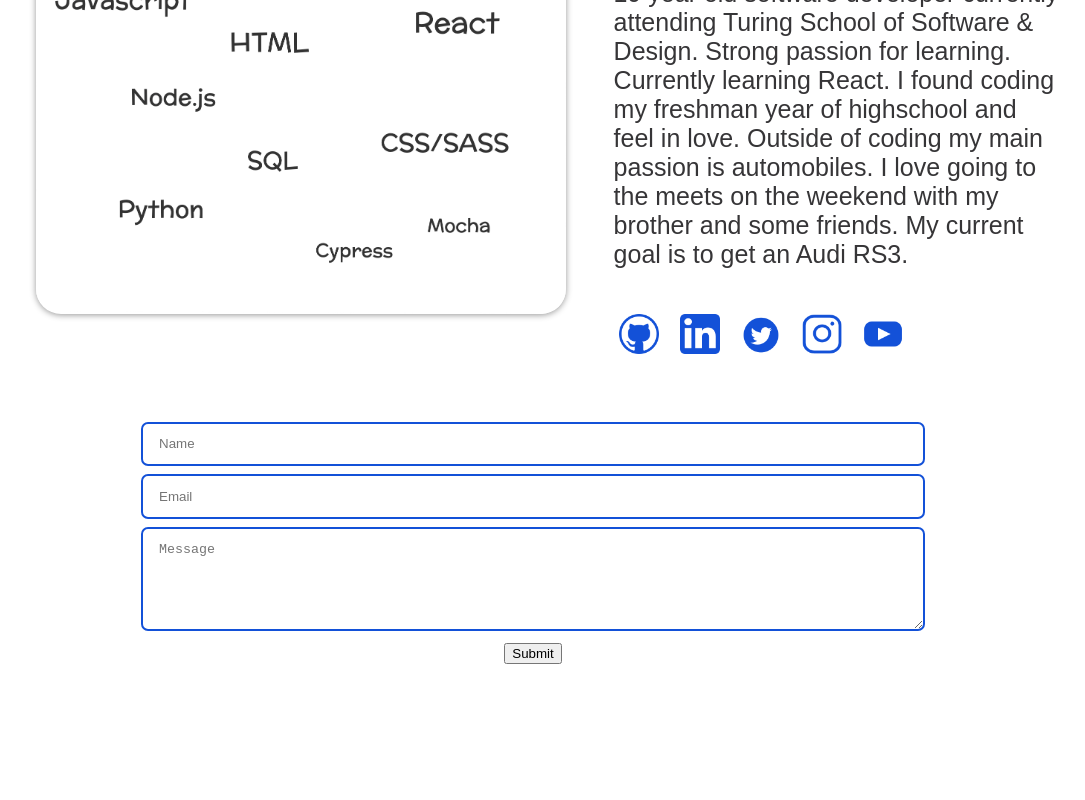
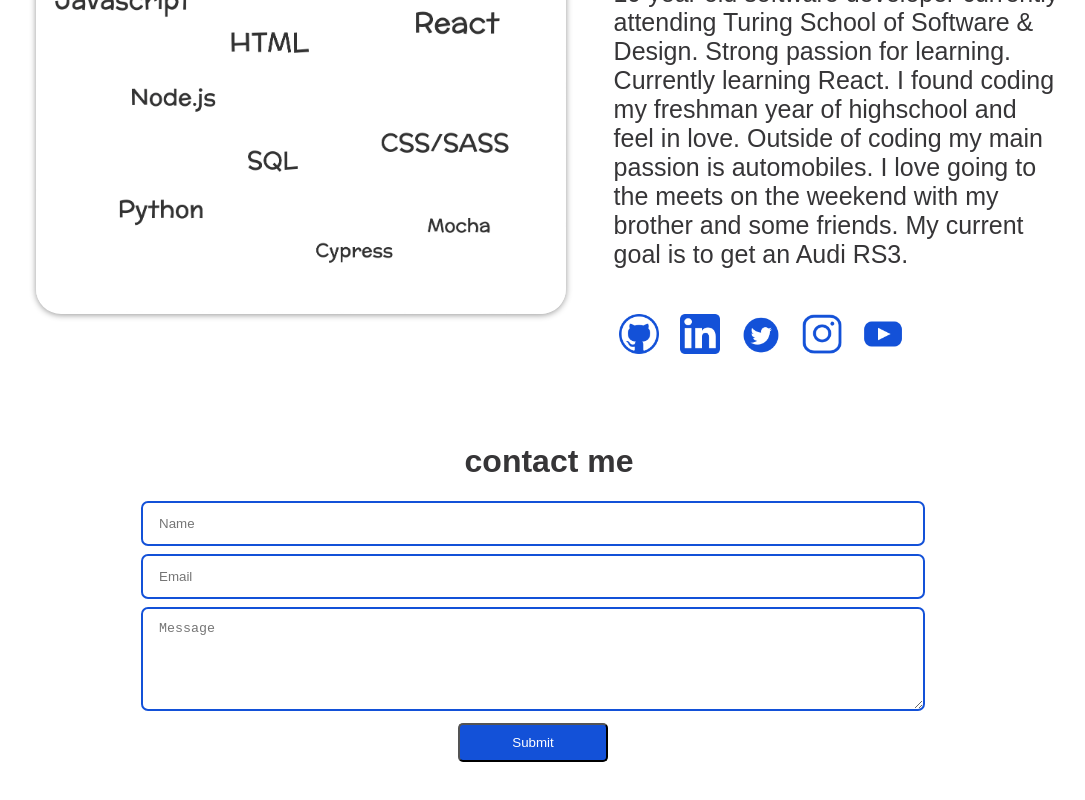
Before and after one commit to josharagon/josharagon-website, a React (Create React App) app: page / in a window 1280 px wide. Shown: the part 2372-3172 px from the top of the page, without its empty margins (91-1176 px from the left). Before the commit the page ends 3100 px from the top, so only its background shows below. Built offline with nearby package versions, Linux system fonts and the light colour scheme.

Commit message:
add styling to form button

```diff
--- a/src/App.js
+++ b/src/App.js
@@ -83,7 +83,7 @@ class App extends Component {
               </Link>
               <Link
                 activeClass="active"
-                to="about"
+                to="contact"
                 spy={true}
                 smooth={true}
                 offset={-70}
--- a/src/Form.js
+++ b/src/Form.js
@@ -51,7 +51,8 @@ class Form extends Component {
 
     render() {
         return(
-          <div className="my-form">
+          <div className="my-form" id='contact'>
+            <h1>contact me</h1>
             <form className='contact-form' id="contact-form" onSubmit={this.handleSubmit.bind(this)} method="POST">
               <div className="form-group">
                 <input type="text" className="input-bars" placeholder='Name' value={this.state.name} onChange={this.onNameChange.bind(this)} />
--- a/src/Form.scss
+++ b/src/Form.scss
@@ -1,8 +1,10 @@
 .my-form{
     padding: 4rem 0px;
     display: flex;
+    flex-direction: column;
     justify-content: center;
     text-align: center;
+    align-items: center;
 }
 
 .contact-form {
@@ -19,3 +21,12 @@
     margin-bottom: 0.5rem;
     transition: all 0.3s ease 0s;
 }
+
+.btn {
+    background-color: #1351d8;
+    width: 150px;
+    color: white;
+    text-align: center;
+    padding: 10px 0px 10px 0px;
+    border-radius: 5px;
+}
```
